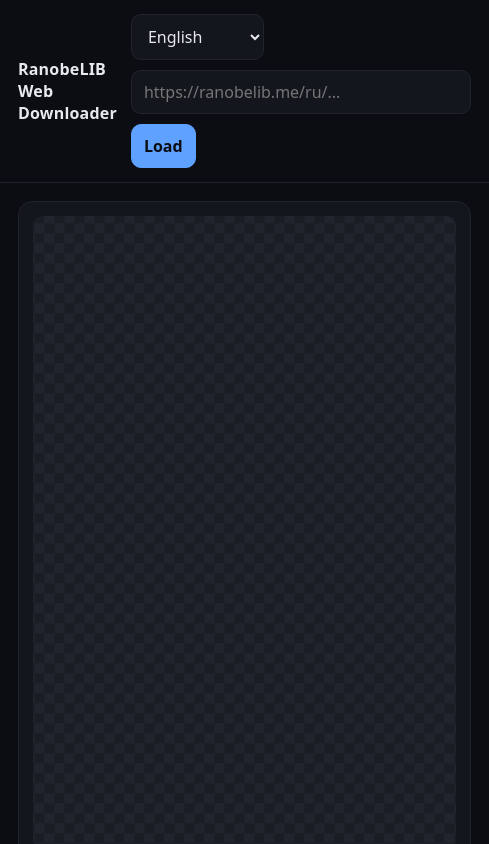
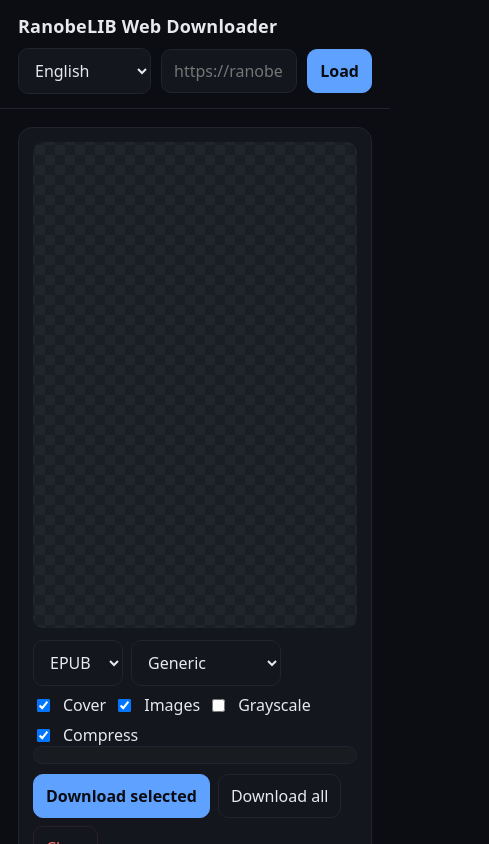
Before and after one commit to SSpicha/ranobelib-web-downloader, a plain HTML site: page web/index.html in a window 390 px wide. Shown: the whole page, 489 px wide, since content can reach past the window. Drawn offline with Linux system fonts and the light colour scheme.

Commit message:
ui: brand stacks on top at small screens + click to reload
- @media (max-width:700px): header becomes column (brand on top, controls below)
- #brand has cursor:pointer and click handler -> location.reload()

```diff
--- a/web/index.html
+++ b/web/index.html
@@ -49,6 +49,12 @@
   main { overflow: auto; padding: 18px; }
   .grid { display: grid; grid-template-columns: 320px 1fr; gap: 18px; }
   @media (max-width: 980px) { .grid { grid-template-columns: 1fr; } }
+  @media (max-width: 700px) {
+    header { flex-direction: column; align-items: flex-start; gap: 10px; }
+    .brand { font-size: 18px; }
+    header .row { width: 100%; }
+    input[type="text"] { width: 100%; flex: 1; }
+  }
   .panel { background: var(--panel); border: 1px solid var(--border); border-radius: 14px; padding: 14px; }
   .cover-box {
     width: 100%;
@@ -148,7 +154,7 @@
 <body>
 <div class="app">
   <header>
-    <div class="brand">RanobeLIB Web Downloader</div>
+    <div class="brand" id="brand" style="cursor:pointer;" title="Reload">RanobeLIB Web Downloader</div>
     <div class="row">
       <select id="lang">
         <option value="en">English</option>
@@ -775,6 +781,8 @@ document.addEventListener('keydown', e => {
 
 $('lang').addEventListener('change', () => applyLang($('lang').value));
 
+$('brand').addEventListener('click', () => location.reload());
+
 ['format', 'profile', 'coverCb', 'imagesCb', 'grayCb', 'compressCb'].forEach(id => {
   const el = $(id);
   if (el) el.addEventListener('change', saveOpts);
```
